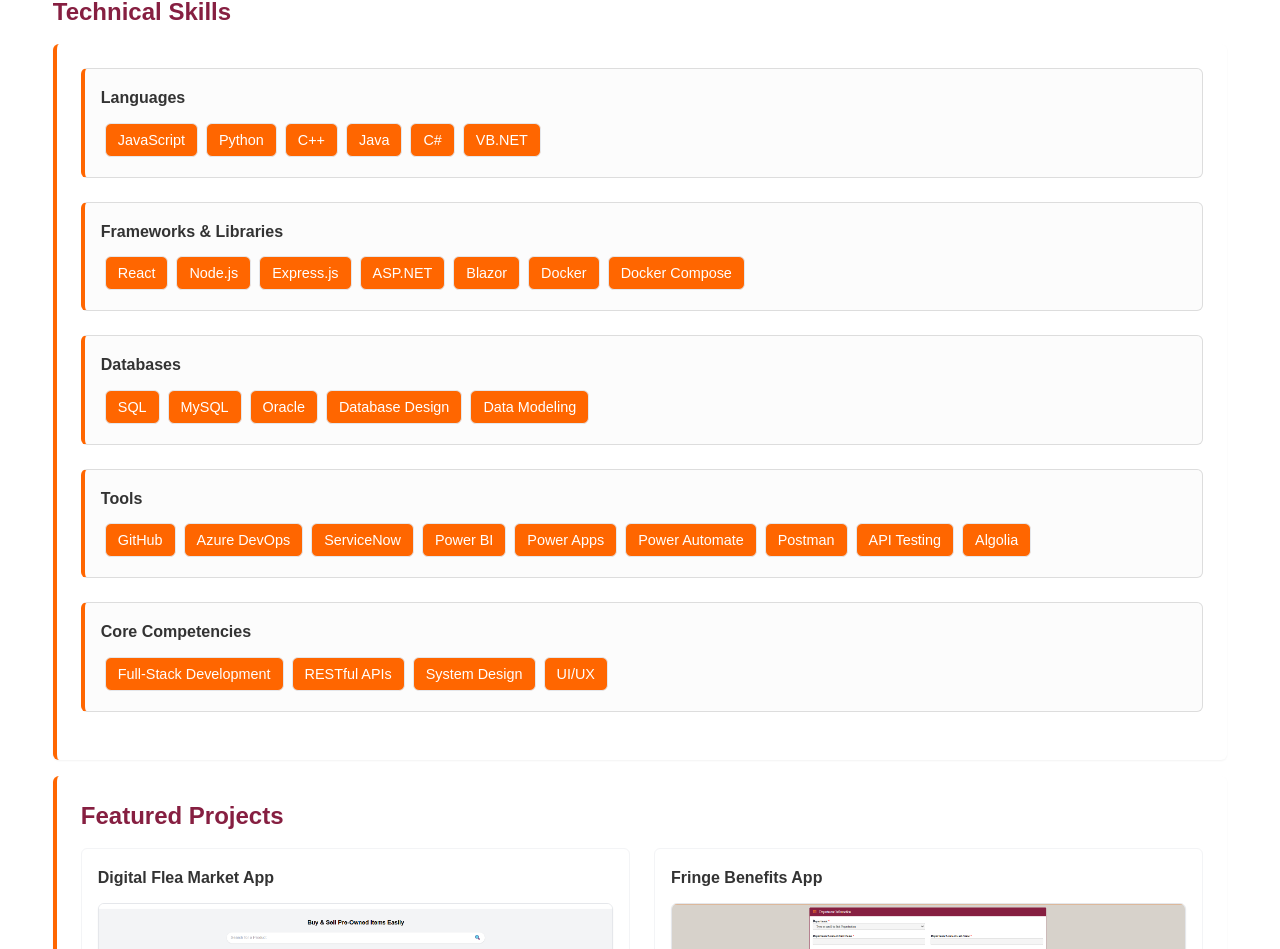
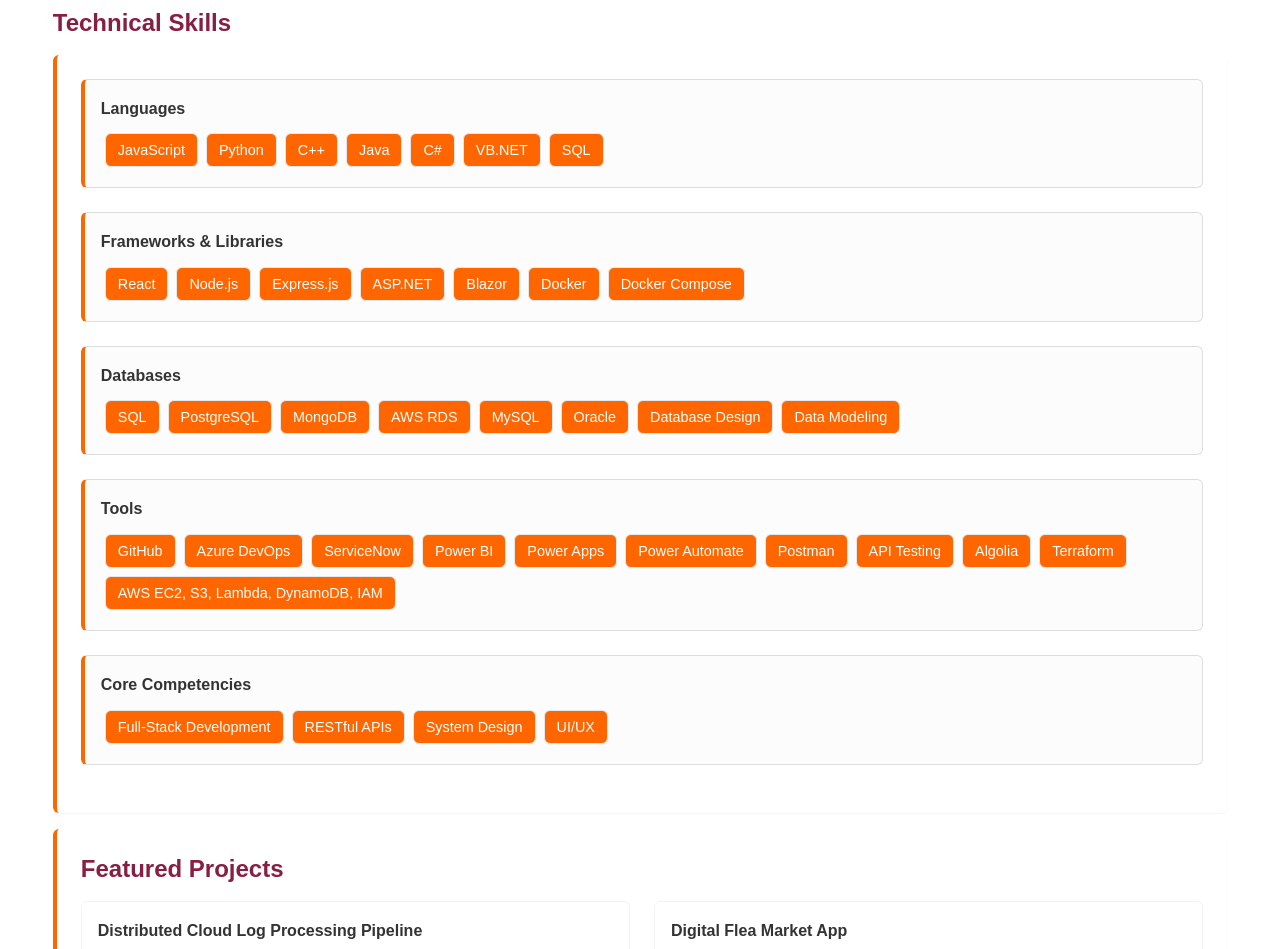
Before and after one commit to apurvD/portfolio, a React (Vite) app: page / in a window 1280 px wide. Shown: the part 1851-2800 px from the top of the page. Built offline with nearby package versions, Linux system fonts and the light colour scheme.

Commit message:
Refactor code structure for improved readability and maintainability

```diff
--- a/src/pages/Home.jsx
+++ b/src/pages/Home.jsx
@@ -31,7 +31,7 @@
               <p className="mb-3">Other than programming and technology, I enjoy hiking, and occasionally playing football, basketball, and chess.</p>
             </div>
             <div className="w-full md:w-48 mt-4 md:mt-0">
-              <img src="/images/Apurv_professional.png" alt="Apurv Linkedin" className="rounded-md shadow-md" />
+              <img src="/images/Apurv_profile.jpg" alt="Apurv Deshpande profile" className="rounded-md shadow-md" />
               <br></br>
               <img src="/images/profile.jpg" alt="Apurv profile" className="rounded-md shadow-md" />
             </div>
@@ -157,6 +157,7 @@
               <span class="skill-tag">Java</span>
               <span class="skill-tag">C#</span>
               <span class="skill-tag">VB.NET</span>
+              <span class="skill-tag">SQL</span>
             </div>
           </div>
 
@@ -177,6 +178,9 @@
             <h4 class="skill-group-title">Databases</h4>
             <div class="flex flex-wrap">
               <span class="skill-tag">SQL</span>
+              <span class="skill-tag">PostgreSQL</span>
+              <span class="skill-tag">MongoDB</span>
+              <span class="skill-tag">AWS RDS</span>
               <span class="skill-tag">MySQL</span>
               <span class="skill-tag">Oracle</span>
               <span class="skill-tag">Database Design</span>
@@ -196,6 +200,9 @@
               <span class="skill-tag">Postman</span>
               <span class="skill-tag">API Testing</span>
               <span class="skill-tag">Algolia</span>
+              <span class="skill-tag">Terraform</span>
+              <span class="skill-tag">AWS EC2, S3, Lambda, DynamoDB, IAM</span>
+
             </div>
           </div>
 
@@ -214,6 +221,11 @@
         <div className="card">
           <h2 className="text-2xl font-bold text-vt-maroon mb-4">Featured Projects</h2>
           <div className="grid md:grid-cols-2 gap-6">
+            <Link to="/projects/distributed-log-pipeline" className="block p-4 border border-gray-100 rounded-md hover:shadow">
+              <h4 className="font-semibold">Distributed Cloud Log Processing Pipeline</h4>
+              <img src="/images/Grafana_Dashboard_Local.png" alt="Log Pipeline" className="project-image mt-3" />
+              <p className="mt-3 text-sm text-gray-700">A fault-tolerant, high-throughput streaming data pipeline deployed on AWS built to process, anonymize, and store real-time event logs at scale.</p>
+            </Link>
             <Link to="/projects/fleamarket" className="block p-4 border border-gray-100 rounded-md hover:shadow">
               <h4 className="font-semibold">Digital Flea Market App</h4>
               <img src="/images/fleamarket_home.png" alt="Flea Market" className="project-image mt-3" />
```
Also changed, not shown: public/images/Apurv_profile.jpg (added).
